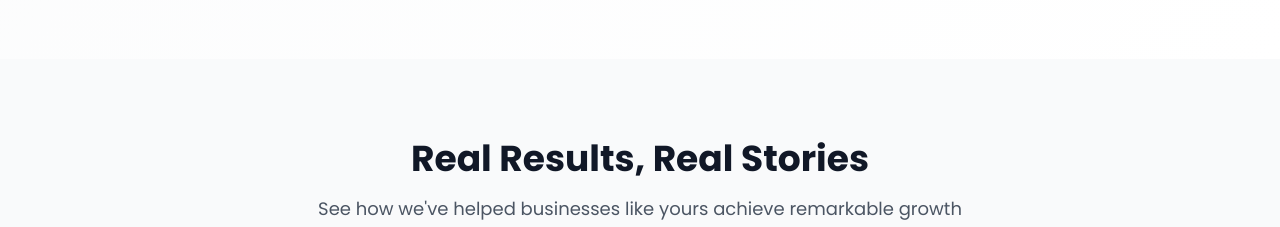
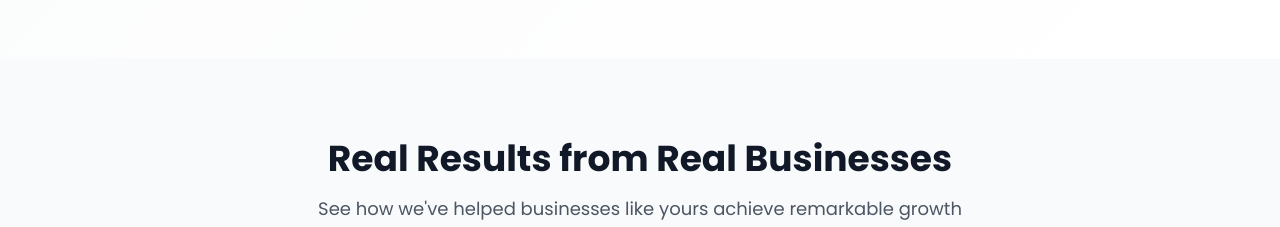
Before and after one commit to arrowaydigital/Arroway, a React (Vite) app: page / in a window 1280 px wide. Shown: the part 2040-2267 px from the top of the page. Built offline with nearby package versions, Linux system fonts and the light colour scheme.

Commit message:
Update CaseStudiesSection.tsx

```diff
--- a/src/components/features/CaseStudiesSection.tsx
+++ b/src/components/features/CaseStudiesSection.tsx
@@ -66,7 +66,7 @@ export function CaseStudiesSection() {
         <FadeInSection>
           <div className="text-center mb-12">
             <h2 className="text-3xl sm:text-4xl font-bold text-gray-900 mb-4">
-              Real Results, Real Stories
+              Real Results from Real Businesses
             </h2>
             <p className="text-lg text-gray-600 max-w-2xl mx-auto">
               See how we've helped businesses like yours achieve remarkable growth through data-driven marketing strategies.
```
